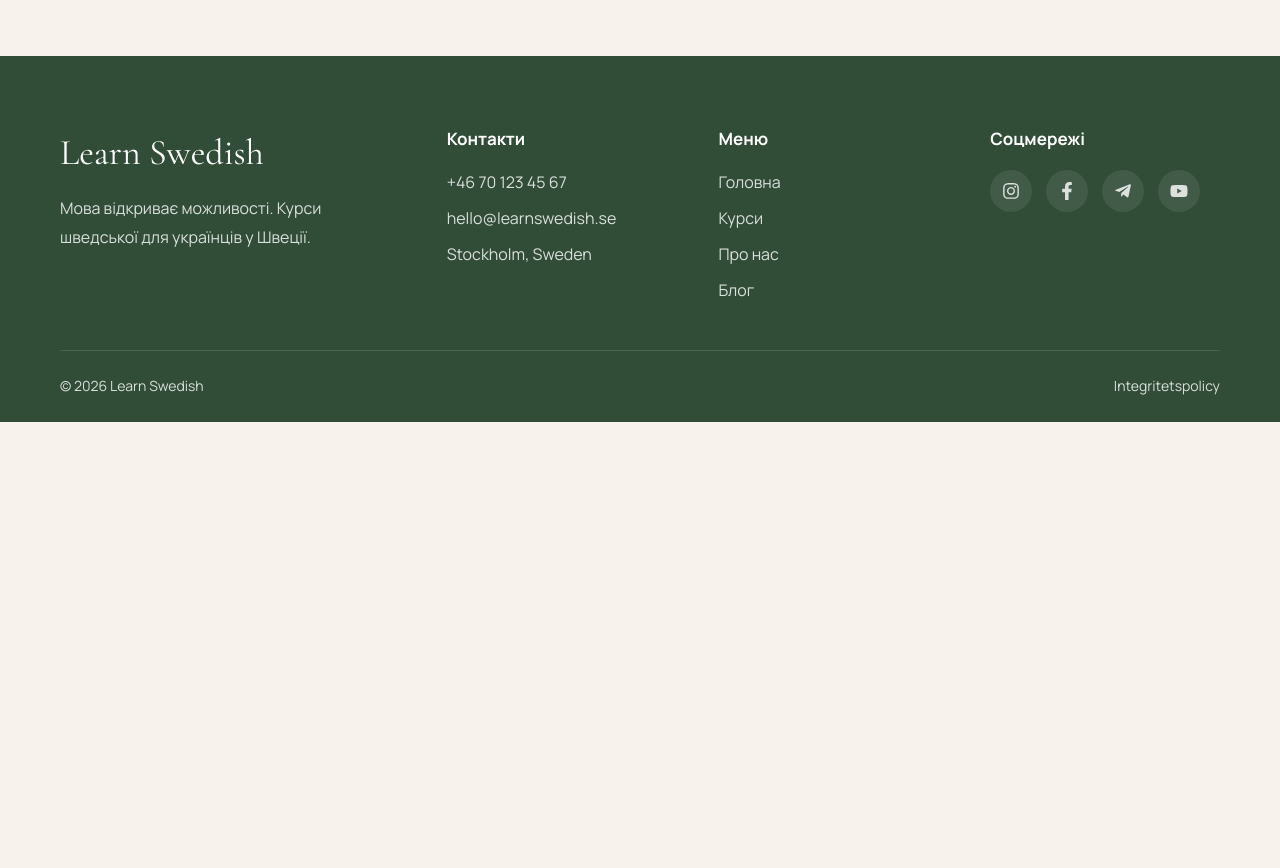
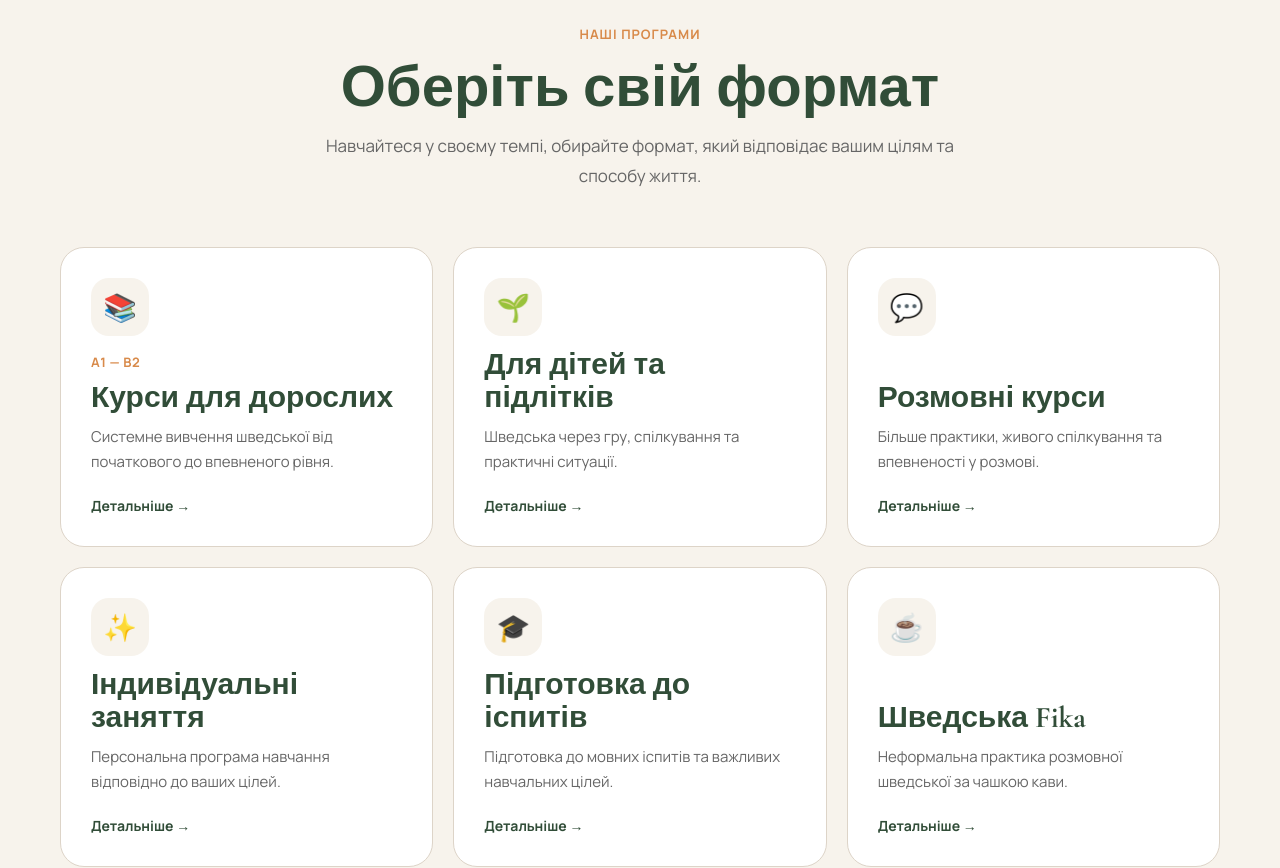
Before and after one commit to LiliiaDud/learn-swedish, a Next.js app: page /courses in a window 1280 px wide. Shown: the part 380-1248 px from the top of the page. Before the commit the page ends 802 px from the top, so only its background shows below. Built offline with nearby package versions, Linux system fonts and the light colour scheme.

Commit message:
feat: add courses catalog

```diff
--- a/src/app/courses/courses.module.scss
+++ b/src/app/courses/courses.module.scss
@@ -25,6 +25,7 @@
   font-size: clamp(52px, 7vw, 82px);
   line-height: 0.95;
   margin-bottom: 24px;
+  font-size: 44px;
 }
 
 .description {
--- a/src/app/courses/page.tsx
+++ b/src/app/courses/page.tsx
@@ -1,4 +1,5 @@
 import Container from "@/components/shared/Container";
+import CoursesList from "@/components/courses/CoursesList";
 import styles from "./courses.module.scss";
 
 export default function CoursesPage() {
@@ -7,8 +8,6 @@ export default function CoursesPage() {
       <section className={styles.hero}>
         <Container>
           <div className={styles.content}>
-            <span className={styles.eyebrow}>Learn Swedish</span>
-
             <h1 className={styles.title}>Курси шведської</h1>
 
             <p className={styles.description}>
@@ -18,6 +17,8 @@ export default function CoursesPage() {
           </div>
         </Container>
       </section>
+
+      <CoursesList />
     </main>
   );
 }
--- /dev/null
+++ b/src/components/courses/CourseCard.module.scss
@@ -0,0 +1,94 @@
+@use "../../styles/variables" as *;
+
+.card {
+  min-height: 300px;
+
+  display: flex;
+  flex-direction: column;
+  justify-content: space-between;
+
+  padding: 30px;
+
+  background: white;
+
+  border: 1px solid $border;
+  border-radius: 24px;
+
+  transition:
+    transform 0.3s ease,
+    box-shadow 0.3s ease,
+    border-color 0.3s ease;
+}
+
+.card:hover {
+  transform: translateY(-5px);
+
+  border-color: transparent;
+
+  box-shadow: 0 15px 40px rgba(40, 58, 48, 0.1);
+}
+
+.icon {
+  width: 58px;
+  height: 58px;
+
+  display: flex;
+  align-items: center;
+  justify-content: center;
+
+  border-radius: 18px;
+
+  background: $background;
+
+  font-size: 27px;
+}
+
+.content {
+  display: flex;
+  flex-direction: column;
+  gap: 20px;
+}
+
+.level {
+  display: inline-block;
+
+  margin-bottom: 8px;
+
+  color: $accent;
+
+  font-size: 13px;
+  font-weight: 700;
+
+  letter-spacing: 0.5px;
+}
+
+.content h3 {
+  color: $primary;
+
+  font-family: var(--font-cormorant);
+
+  font-size: 30px;
+  line-height: 1.1;
+
+  margin-bottom: 10px;
+}
+
+.content p {
+  color: $text-light;
+
+  font-size: 15px;
+  line-height: 1.7;
+}
+
+.link {
+  color: $primary;
+
+  font-size: 14px;
+  font-weight: 700;
+
+  transition: color 0.3s ease;
+}
+
+.card:hover .link {
+  color: $accent;
+}
--- /dev/null
+++ b/src/components/courses/CourseCard.tsx
@@ -0,0 +1,29 @@
+import Link from "next/link";
+
+import type { Course } from "@/data/courses";
+
+import styles from "./CourseCard.module.scss";
+
+type CourseCardProps = {
+  course: Course;
+};
+
+export default function CourseCard({ course }: CourseCardProps) {
+  return (
+    <Link href={course.href} className={styles.card}>
+      <div className={styles.icon}>{course.icon}</div>
+
+      <div className={styles.content}>
+        <div>
+          {course.level && <span className={styles.level}>{course.level}</span>}
+
+          <h3>{course.title}</h3>
+
+          <p>{course.description}</p>
+        </div>
+
+        <span className={styles.link}>Детальніше →</span>
+      </div>
+    </Link>
+  );
+}
--- /dev/null
+++ b/src/components/courses/CoursesList.module.scss
@@ -0,0 +1,56 @@
+@use "../../styles/variables" as *;
+
+.section {
+  padding: 40px 0 120px;
+  background: $background;
+}
+
+.heading {
+  max-width: 650px;
+  margin: 0 auto 55px;
+  text-align: center;
+
+  span {
+    color: $accent;
+    font-size: 13px;
+    font-weight: 700;
+    text-transform: uppercase;
+    letter-spacing: 1px;
+  }
+
+  h2 {
+    margin: 14px 0;
+    color: $primary;
+    font-family: var(--font-cormorant);
+    font-size: clamp(40px, 5vw, 58px);
+    line-height: 1;
+  }
+
+  p {
+    color: $text-light;
+    font-size: 17px;
+    line-height: 1.8;
+  }
+}
+
+.grid {
+  display: grid;
+  grid-template-columns: repeat(3, 1fr);
+  gap: 20px;
+}
+
+@media (max-width: 1024px) {
+  .grid {
+    grid-template-columns: repeat(2, 1fr);
+  }
+}
+
+@media (max-width: 640px) {
+  .section {
+    padding: 70px 0 90px;
+  }
+
+  .grid {
+    grid-template-columns: 1fr;
+  }
+}
--- /dev/null
+++ b/src/components/courses/CoursesList.tsx
@@ -0,0 +1,32 @@
+import Container from "@/components/shared/Container";
+
+import { courses } from "@/data/courses";
+
+import CourseCard from "./CourseCard";
+
+import styles from "./CoursesList.module.scss";
+
+export default function CoursesList() {
+  return (
+    <section className={styles.section}>
+      <Container>
+        <div className={styles.heading}>
+          <span>Наші програми</span>
+
+          <h2>Оберіть свій формат</h2>
+
+          <p>
+            Навчайтеся у своєму темпі, обирайте формат, який відповідає вашим
+            цілям та способу життя.
+          </p>
+        </div>
+
+        <div className={styles.grid}>
+          {courses.map((course) => (
+            <CourseCard key={course.id} course={course} />
+          ))}
+        </div>
+      </Container>
+    </section>
+  );
+}
--- /dev/null
+++ b/src/data/courses.ts
@@ -0,0 +1,70 @@
+export type Course = {
+  id: string;
+  title: string;
+  description: string;
+  level?: string;
+  href: string;
+  icon: string;
+};
+
+export const courses: Course[] = [
+  {
+    id: "adults",
+    title: "Курси для дорослих",
+    description:
+      "Системне вивчення шведської від початкового до впевненого рівня.",
+    level: "A1 — B2",
+    href: "/courses/adults",
+    icon: "📚",
+  },
+  {
+    id: "kids",
+    title: "Для дітей та підлітків",
+    description: "Шведська через гру, спілкування та практичні ситуації.",
+    href: "/courses/kids",
+    icon: "🌱",
+  },
+  {
+    id: "conversation",
+    title: "Розмовні курси",
+    description:
+      "Більше практики, живого спілкування та впевненості у розмові.",
+    href: "/courses/conversation",
+    icon: "💬",
+  },
+  {
+    id: "individual",
+    title: "Індивідуальні заняття",
+    description: "Персональна програма навчання відповідно до ваших цілей.",
+    href: "/courses/individual",
+    icon: "✨",
+  },
+  {
+    id: "exam",
+    title: "Підготовка до іспитів",
+    description: "Підготовка до мовних іспитів та важливих навчальних цілей.",
+    href: "/courses/exam",
+    icon: "🎓",
+  },
+  {
+    id: "fika",
+    title: "Шведська Fika",
+    description: "Неформальна практика розмовної шведської за чашкою кави.",
+    href: "/courses/fika",
+    icon: "☕",
+  },
+  {
+    id: "book-club",
+    title: "Читацький клуб",
+    description: "Читаємо шведські книги в оригіналі та обговорюємо їх разом.",
+    href: "/courses/book-club",
+    icon: "📖",
+  },
+  {
+    id: "saturday",
+    title: "Lördagsstudier",
+    description: "Самостійне навчання у колі однодумців із підтримкою ментора.",
+    href: "/courses/saturday",
+    icon: "☀️",
+  },
+];
```
